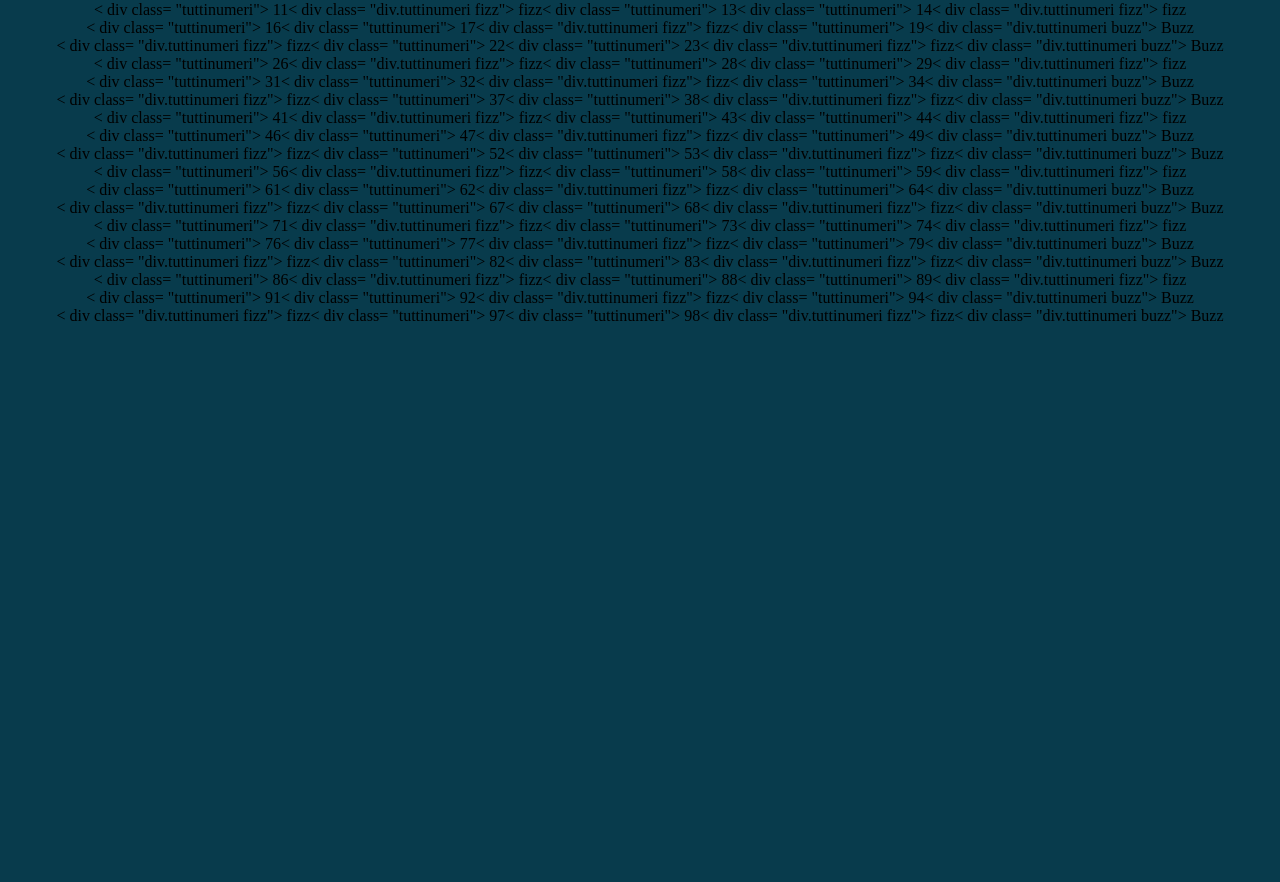
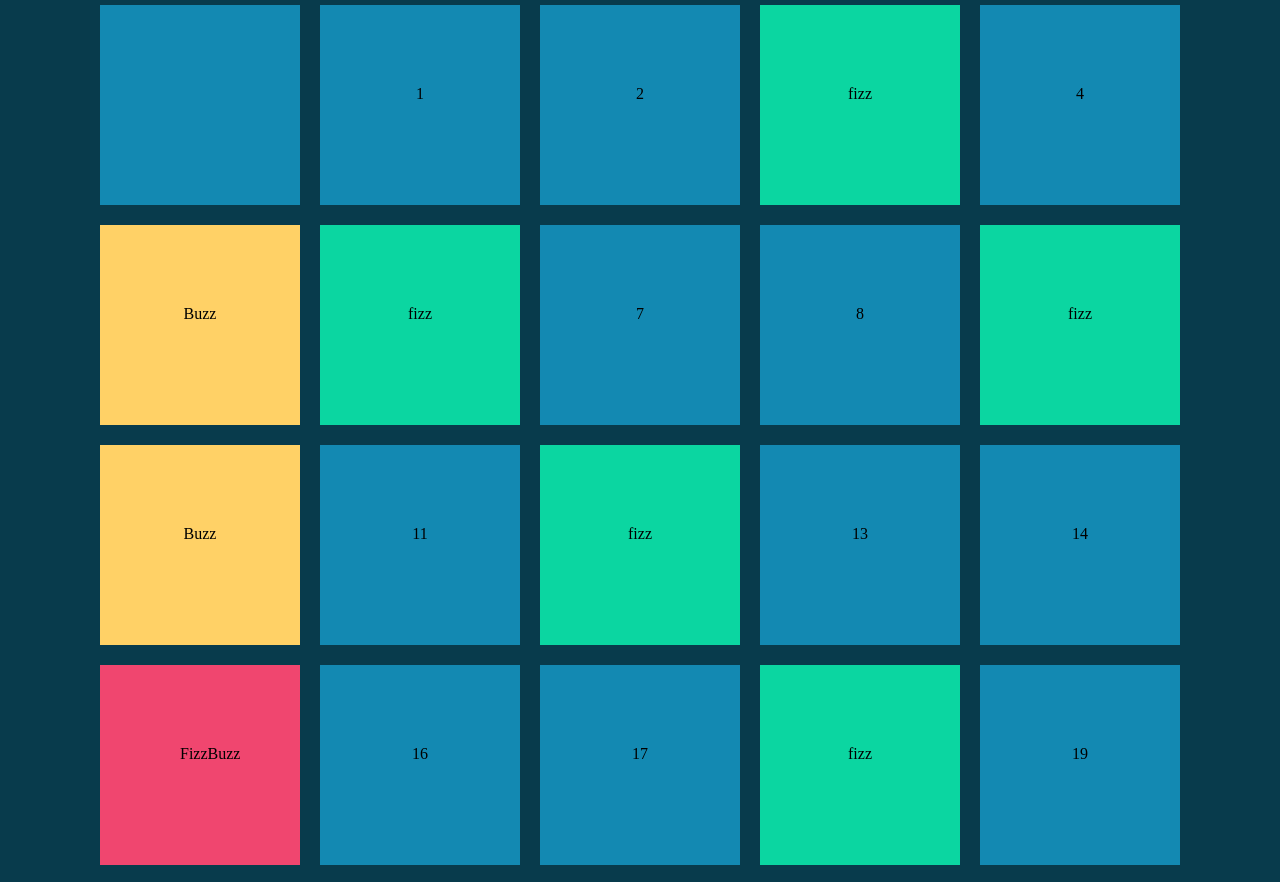
Before and after one commit to giocio97/js-fizzbuzzdom, a plain HTML site: page index.html in a window 1280 px wide. Shown: the part 72-954 px from the top of the page. Before the commit the page ends 800 px from the top, so only its background shows below. Drawn offline with Linux system fonts and the light colour scheme.

Commit message:
quasi completo

```diff
--- a/css/style.css
+++ b/css/style.css
@@ -14,5 +14,39 @@ body{
     justify-content: center;
     align-items: center;
     flex-wrap: wrap;
+    gap: 20px;
+
 
 }
+
+h1{color: white;
+    margin:20px 0;
+}
+
+.tuttinumeri{
+    width: 200px;
+    height: 200px;
+    background-color: #1389b2;
+    padding: 80px;
+}
+
+.fizz{
+    background-color: #0bd6a1;
+    width: 200px;
+    height: 200px;
+    padding: 80px;
+}
+.buzz{
+    background-color: #ffd166;
+    width: 200px;
+    height: 200px;
+    padding: 80px;
+}
+
+.fizzbuzz{
+    background-color: #f0466f;
+    width: 200px;
+    height: 200px;
+    padding: 80px;
+
+}
--- a/js/script.js
+++ b/js/script.js
@@ -5,29 +5,31 @@
 const myQuadrato = document.querySelector(".container");
 for (let index = 1; index <= 100; index++) {
     let element;
-    element = `< div class= "tuttinumeri"> ${index} <div/>`;
+    element = `<div class= "tuttinumeri"> ${index} <div/>`;
 
 
+
+       // multipli di 3  e 5 stampo “FizzBuzz”
+       if (index % 3 == 0 && index % 5 == 0) {
+        element = `<div class= "div.tuttinumeri fizzbuzz"> FizzBuzz <div/>`;
+    }
     // multipli di 3 stampo “Fizz”
-        if (index % 3 == 0) {
-            element = `< div class= "div.tuttinumeri fizz"> fizz <div/>`;
+        else if (index % 3 == 0) {
+            element = `<div class= "div.tuttinumeri fizz"> fizz <div/>`;
         }
 
 
 
         // multipli di 5 stampo “Buzz”
         else if (index % 5 == 0) {
-            element = `< div class= "div.tuttinumeri buzz"> Buzz <div/>`;
+            element = `<div class= "div.tuttinumeri buzz"> Buzz <div/>`;
         }
 
 
 
 
 
-        // multipli di 3  e 5 stampo “FizzBuzz”
-            else if (index % 3 == 0 && index % 5 == 0) {
-                element = `< div class= "div.tuttinumeri fizzbuzz"> FizzBuzz <div/>`;
-            }
+
 
 
         myQuadrato.innerHTML += element;
```
